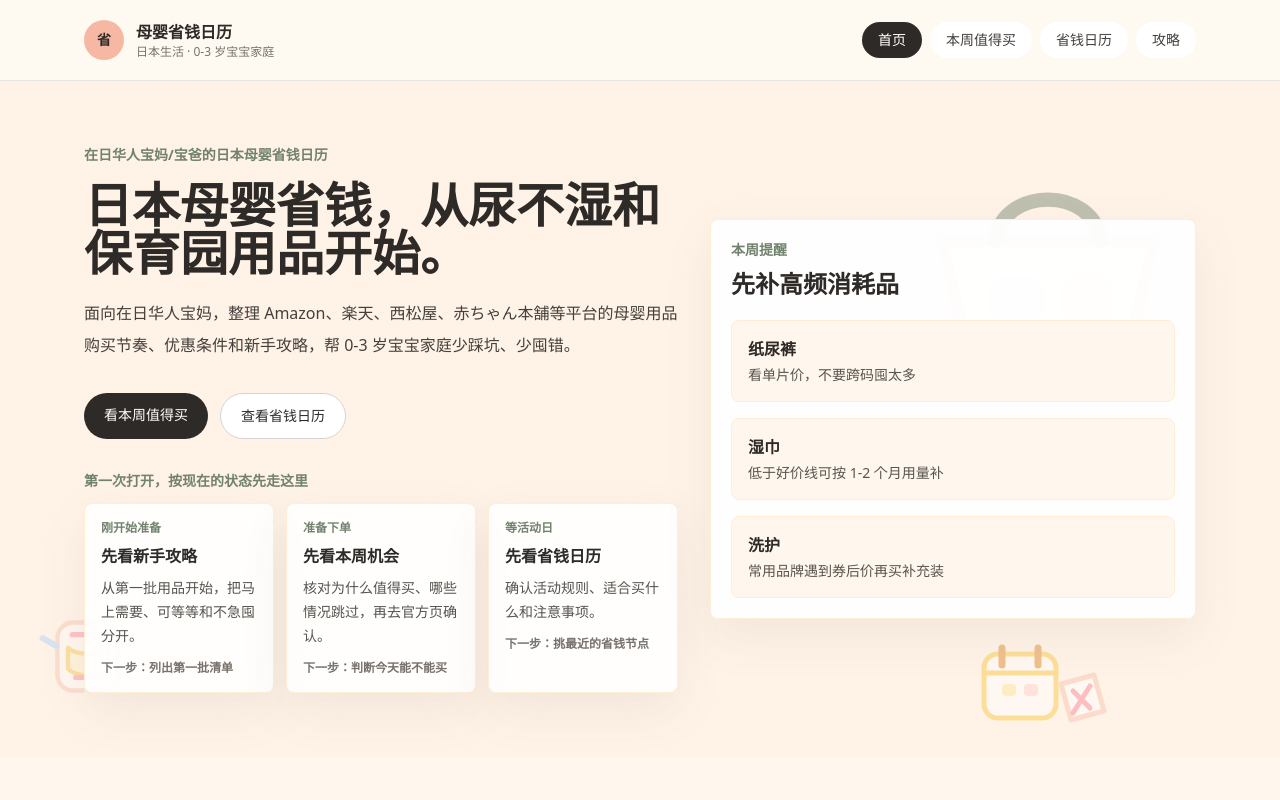
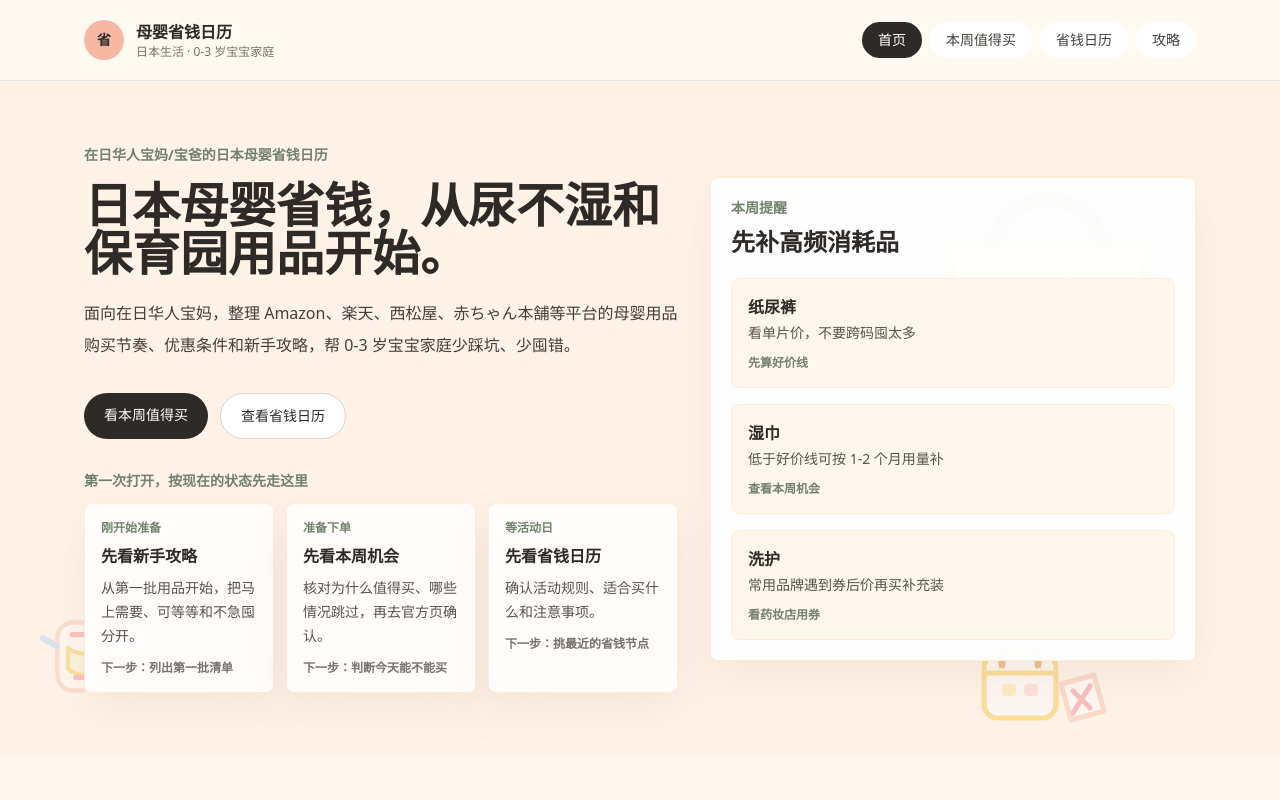
Before and after one commit to fengchuanli/mama-save-jp, a Next.js app: page / in a window 1280 px wide. Shown: the top 800 px of the page. Built offline with nearby package versions, Linux system fonts and the light colour scheme.

Commit message:
优化首页高频消耗品入口

```diff
--- a/pages/index.tsx
+++ b/pages/index.tsx
@@ -98,14 +98,34 @@ export default function Home({ deals, calendarEvents, paymentRebateEvents, guide
             <h2 className="mt-2 text-2xl font-semibold text-ink">先补高频消耗品</h2>
             <div className="mt-5 space-y-4">
               {[
-                ["纸尿裤", "看单片价，不要跨码囤太多"],
-                ["湿巾", "低于好价线可按 1-2 个月用量补"],
-                ["洗护", "常用品牌遇到券后价再买补充装"]
-              ].map(([title, text]) => (
-                <div key={title} className="rounded-lg border border-orange-100 bg-orange-50 p-4">
+                {
+                  title: "纸尿裤",
+                  text: "看单片价，不要跨码囤太多",
+                  href: "/guides/diaper-price-line",
+                  action: "先算好价线"
+                },
+                {
+                  title: "湿巾",
+                  text: "低于好价线可按 1-2 个月用量补",
+                  href: "/deals",
+                  action: "查看本周机会"
+                },
+                {
+                  title: "洗护",
+                  text: "常用品牌遇到券后价再买补充装",
+                  href: "/guides/drugstore-coupon",
+                  action: "看药妆店用券"
+                }
+              ].map(({ title, text, href, action }) => (
+                <Link
+                  key={title}
+                  href={href}
+                  className="block rounded-lg border border-orange-100 bg-orange-50 p-4 transition hover:border-peach hover:bg-linen"
+                >
                   <p className="font-semibold text-ink">{title}</p>
                   <p className="mt-1 text-sm text-stone-600">{text}</p>
-                </div>
+                  <p className="mt-3 text-xs font-semibold text-tea">{action}</p>
+                </Link>
               ))}
             </div>
           </div>
```
Also changed, not shown: 1 other file (tests, documents, lock files or other folders).
